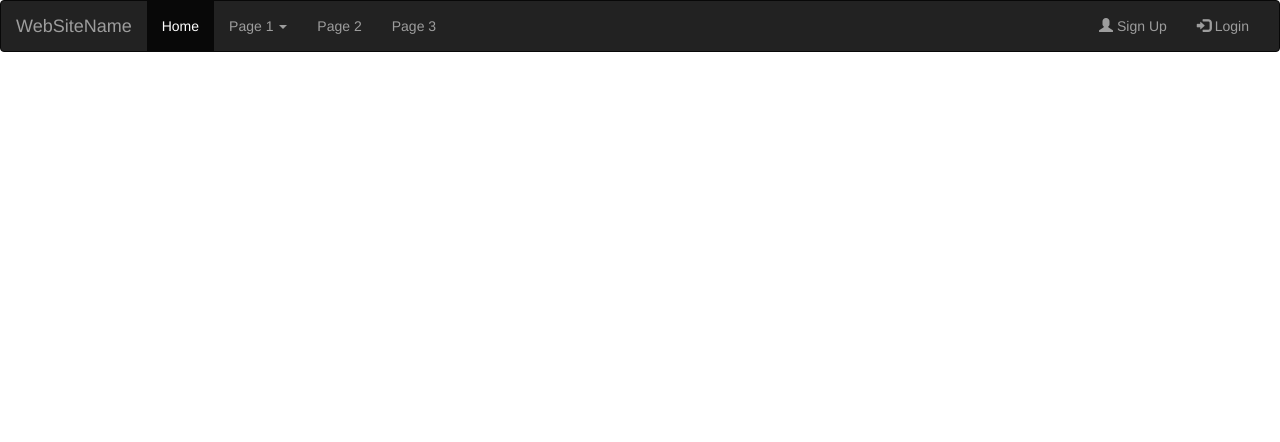
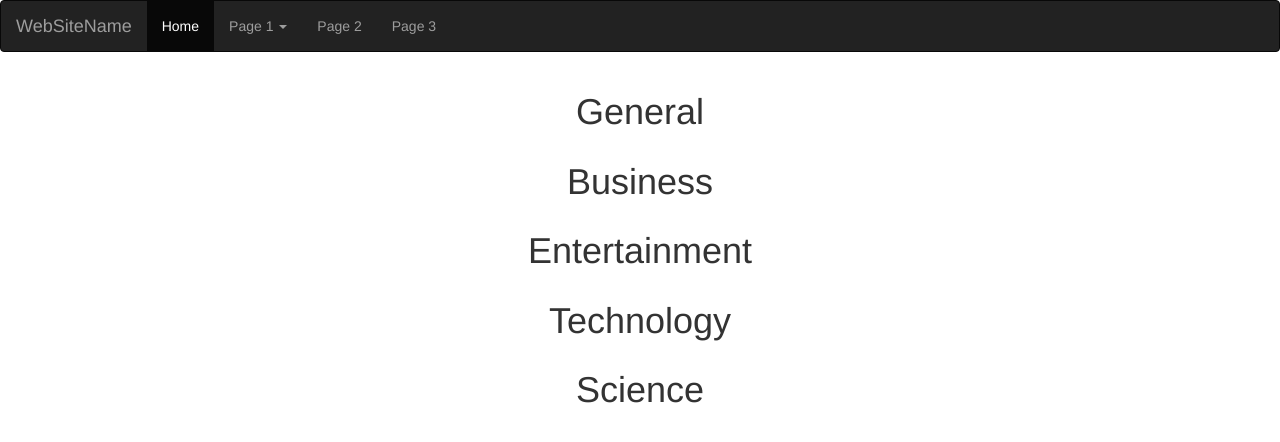
Before and after one commit to Ianodad/News_Highlight, a Python web app: template app/templates/index.html in a window 1280 px wide. Shown: the top 442 px of the page. Run offline with Jinja, Linux system fonts and the light colour scheme; the template is opened without the code that fills it, so the values that code supplies are empty; some libraries are stand-ins or nearby versions.

Commit message:
added 6 categories

```diff
--- a/app/requests.py
+++ b/app/requests.py
@@ -7,11 +7,11 @@ from .models import News
 api_key = '7c1c3351a80d4bb78f19854119971356'
 
 # getting the movie base url
-base_url = 'https://newsapi.org/v2/sources?apiKey={}'
+base_url = 'https://newsapi.org/v2/sources?category={}&apiKey={}'
 
 
-def get_news():
-    get_news_url = base_url.format(api_key)
+def get_news(category):
+    get_news_url = base_url.format(category, api_key)
     print(get_news_url)
     with urllib.request.urlopen(get_news_url) as url:
         news_data = url.read()
--- a/app/templates/index.html
+++ b/app/templates/index.html
@@ -13,7 +13,24 @@
     {% block content %}
     <div class="container-fluid ">
         <div class="row">
-            {{ macro.newsList(news) }}
+            <h1 class="col-md-12 text-center">General</h1>
+            {{ macro.newsList(general) }}
+        </div>
+        <div class="row">
+            <h1 class="col-md-12 text-center">Business</h1>
+            {{ macro.newsList(business) }}
+        </div>
+        <div class="row">
+            <h1 class="col-md-12 text-center">Entertainment</h1>
+            {{ macro.newsList(entertainment) }}
+        </div>
+        <div class="row">
+            <h1 class="col-md-12 text-center">Technology</h1>
+            {{ macro.newsList(technology) }}
+        </div>
+        <div class="row">
+            <h1 class="col-md-12 text-center">Science</h1>
+            {{ macro.newsList(science) }}
         </div>
     </div>
     <h1>{{title}}</h1>
--- a/app/templates/macros.html
+++ b/app/templates/macros.html
@@ -1,18 +1,16 @@
 {% macro newsList(news) %}
 
 {% for article in news %}
-<div class="article d-flex flex-wrap p-2">
-    <div class="card text-center" style=" width: 20rem;">
-        <div class="card-header">
-            {{article.name}}
+<div class="article d-flex flex-wrap p-2 mx-auto">
+    <div class="card" style=" width: 20rem;">
+        <div class="card-header text-center">
+            <a href="{{article.url}}">
+                <h1>{{article.name}}</h1>
+            </a>
+            <p class="text-muted">{{article.cat}}</p>
         </div>
         <div class="card-body">
-            <h5 class="card-title">Special title treatment</h5>
             <p class="card-text">{{article.descript}}</p>
-            <a href="{{article.url}}" class="btn btn-primary">Go somewhere</a>
-        </div>
-        <div class="card-footer text-muted">
-            {{article.cat}}
         </div>
     </div>
 </div>
--- a/app/templates/navbar.html
+++ b/app/templates/navbar.html
@@ -1,18 +1,13 @@
 <nav class="navbar navbar-inverse">
     <div class="container-fluid">
         <div class="navbar-header">
-            <button type="button" class="navbar-toggle" data-toggle="collapse" data-target="#myNavbar">
-                <span class="icon-bar"></span>
-                <span class="icon-bar"></span>
-                <span class="icon-bar"></span>
-            </button>
             <a class="navbar-brand" href="#">WebSiteName</a>
         </div>
-        <div class="collapse navbar-collapse" id="myNavbar">
         <ul class="nav navbar-nav">
             <li class="active"><a href="#">Home</a></li>
             <li class="dropdown">
-                    <a class="dropdown-toggle" data-toggle="dropdown" href="#">Page 1 <span class="caret"></span></a>
+                <a class="dropdown-toggle" data-toggle="dropdown" href="#">Page 1
+                    <span class="caret"></span></a>
                 <ul class="dropdown-menu">
                     <li><a href="#">Page 1-1</a></li>
                     <li><a href="#">Page 1-2</a></li>
@@ -22,10 +17,5 @@
             <li><a href="#">Page 2</a></li>
             <li><a href="#">Page 3</a></li>
         </ul>
-            <ul class="nav navbar-nav navbar-right">
-                <li><a href="#"><span class="glyphicon glyphicon-user"></span> Sign Up</a></li>
-                <li><a href="#"><span class="glyphicon glyphicon-log-in"></span> Login</a></li>
-            </ul>
-        </div>
     </div>
 </nav>
```
Also changed, not shown: app/main/views.py (+6 -2 lines). Lines whose indentation alone changed are shown as unchanged.
